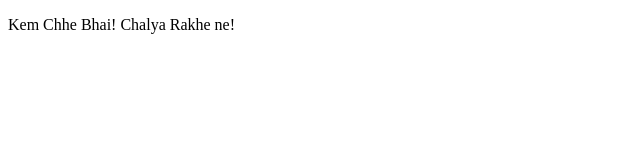
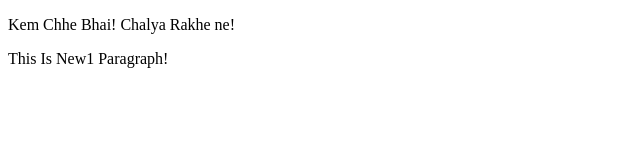
Before and after one commit to Akipatel44/LocalRepo, a plain HTML site: page index.html in a window 1280 px wide. Shown: the whole page, without its empty margins (0-640 px from the left). Drawn offline with Linux system fonts and the light colour scheme.

Commit message:
Para 2 In New1 Branch

```diff
--- a/index.html
+++ b/index.html
@@ -8,5 +8,6 @@
 </head>
 <body>
     <p>Kem Chhe Bhai! Chalya Rakhe ne!</p>
+    <p>This Is New1 Paragraph!</p>
 </body>
 </html>
--- a/style.css
+++ b/style.css
@@ -0,0 +1,3 @@
+p{
+    color: darkorchid;
+}
```
